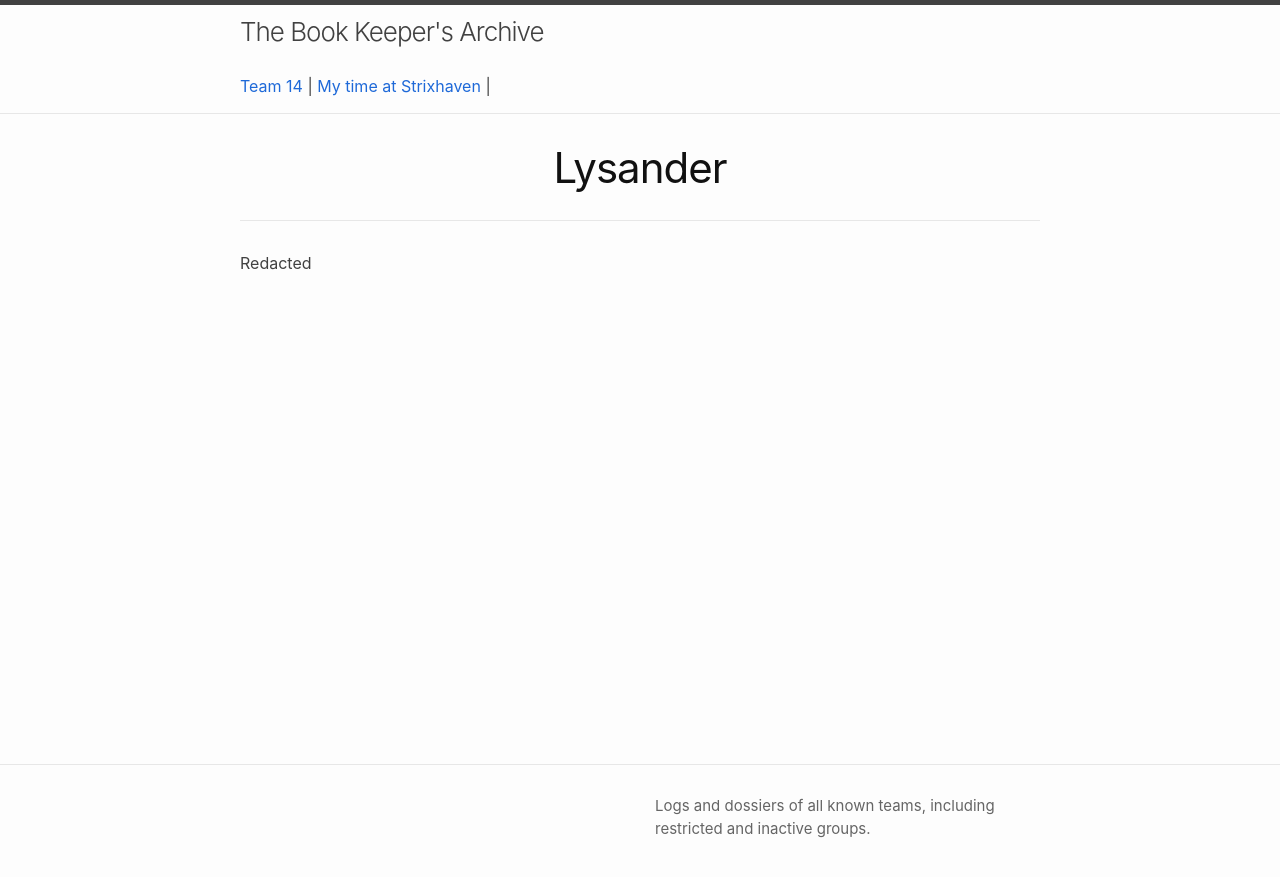
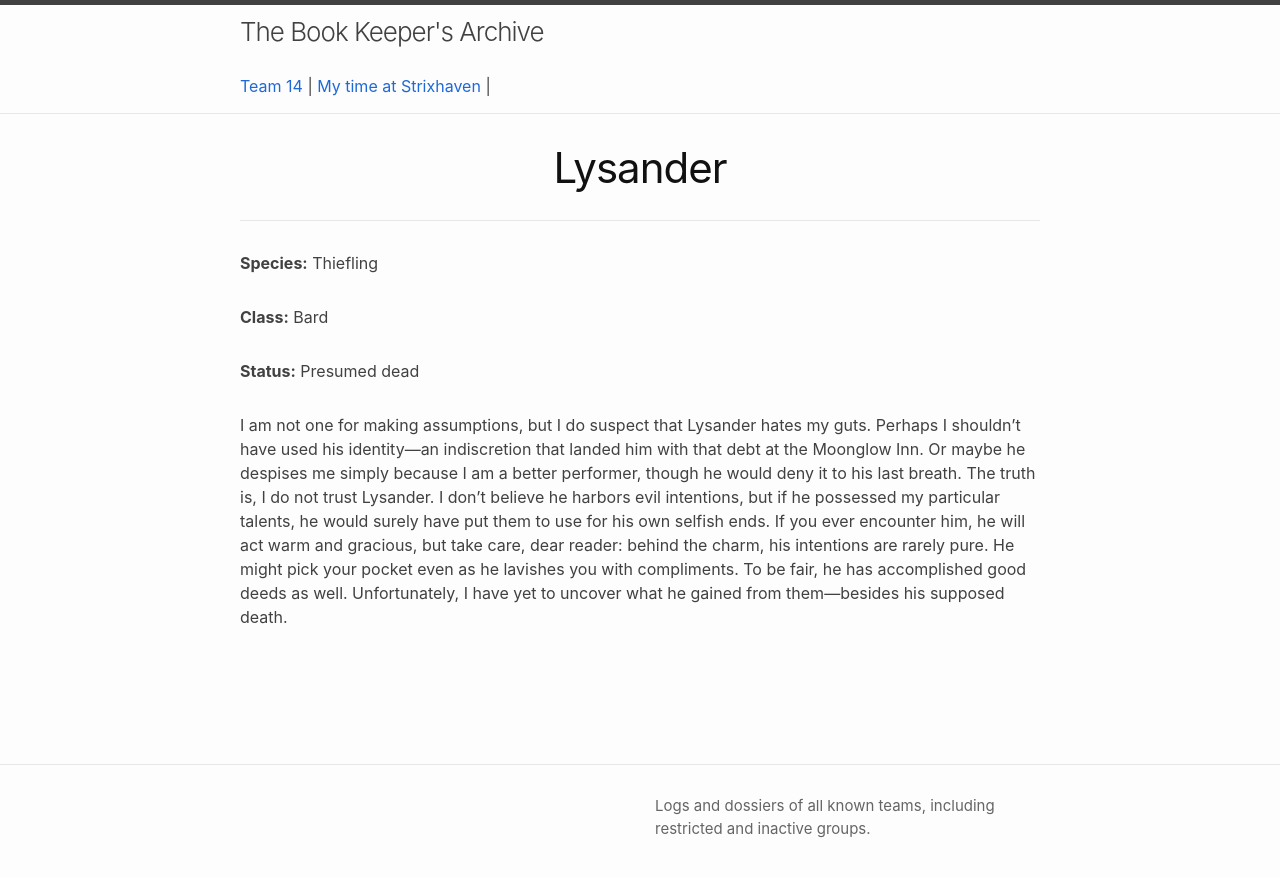
Before and after one commit to Titan-Lyra/thebookkeeper, a Jekyll site: the page built from _characters/lysander.md, in a window 1280 px wide. Shown: the top 877 px of the page. Built offline with Jekyll 4.4.1, drawn with Linux system fonts in a browser that asks for light colours.

Commit message:
Lysander bio

```diff
--- a/_characters/lysander.md
+++ b/_characters/lysander.md
@@ -1,7 +1,15 @@
 ---
 title: Lysander
 name: Lysander
-layout: page
+
+species: Thiefling
+class: Bard
+status: Presumed dead
+
+layout: character
 ---
 
-Redacted
+I am not one for making assumptions, but I do suspect that Lysander hates my guts. Perhaps I shouldn’t have used his identity—an indiscretion that landed him with that debt at the Moonglow Inn. Or maybe he despises me simply because I am a better performer, though he would deny it to his last breath.
+The truth is, I do not trust Lysander. I don’t believe he harbors evil intentions, but if he possessed my particular talents, he would surely have put them to use for his own selfish ends.
+If you ever encounter him, he will act warm and gracious, but take care, dear reader: behind the charm, his intentions are rarely pure. He might pick your pocket even as he lavishes you with compliments.
+To be fair, he has accomplished good deeds as well. Unfortunately, I have yet to uncover what he gained from them—besides his supposed death.
--- /dev/null
+++ b/_layouts/character.html
@@ -0,0 +1,11 @@
+---
+layout: page
+---
+
+<ul class="post-list">
+    <li><strong>Species:</strong> {{ page.species}}</li>
+    <li><strong>Class:</strong> {{ page.class}}</li>
+    <li><strong>Status:</strong> {{ page.status}}</li>
+</ul>
+
+{{content}}
```
Also changed, not shown: _characters/alice.md (+7 -5 lines), _characters/amber.md (+6 -4 lines), _characters/caelum.md (+6 -4 lines), _characters/grof_granok.md (+6 -4 lines), _characters/rowan.md (+6 -4 lines).
